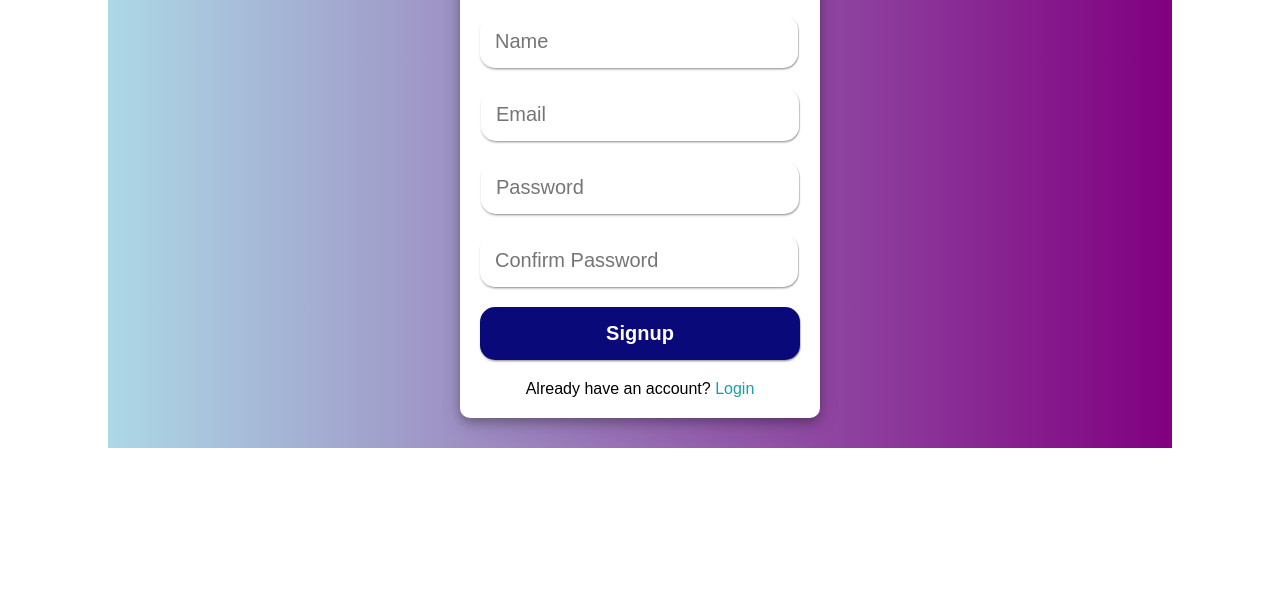
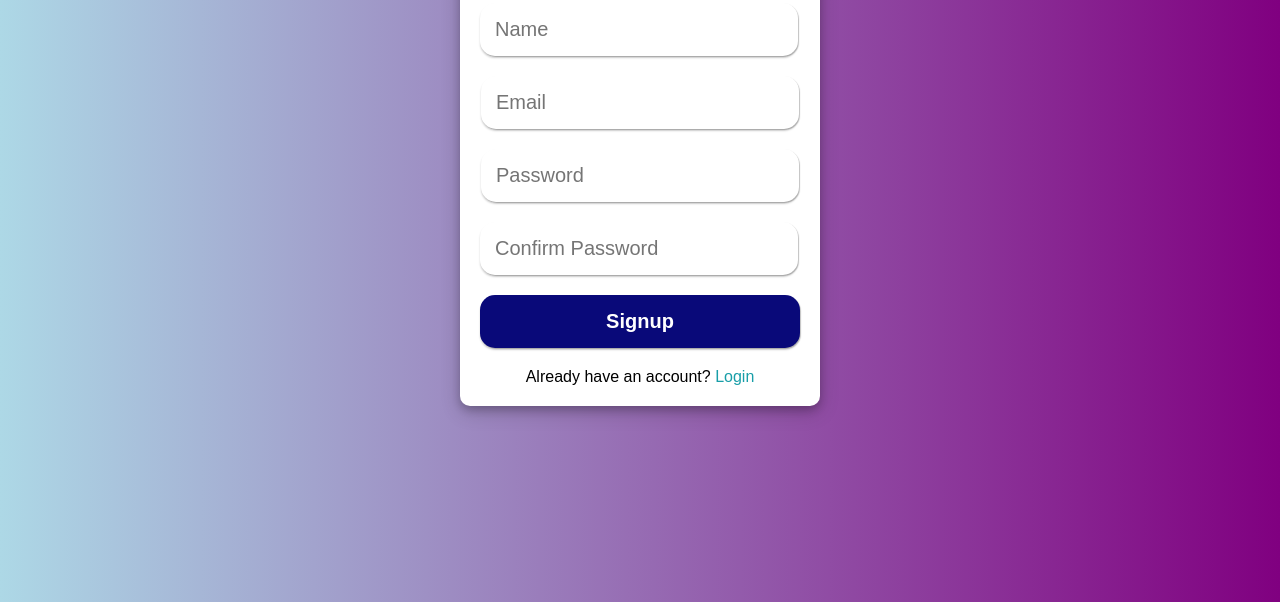
Before and after one commit to Ibad18/form_task, a plain HTML site: page index.html in a window 1280 px wide. Shown: the part 198-800 px from the top of the page. Drawn offline with Linux system fonts and the light colour scheme.

Commit message:
modified

```diff
--- a/index.html
+++ b/index.html
@@ -9,7 +9,6 @@
 </head>
 
 <body>
-    <div class="container-fluid">
     <div id="form_body">
         <div id="form">
             <h1>Signup Form</h1>
@@ -25,7 +24,6 @@
             </form>
         </div>
     </div>
-    </div>
 
 
     <script>
@@ -35,7 +33,7 @@
                 var button = document.getElementById("btn1");
                 button.click();
             }
-            else{
+            else {
                 var button = document.getElementById("btn2");
                 button.click();
 
--- a/style.css
+++ b/style.css
@@ -1,15 +1,9 @@
 * {
     font-family: Arial, Helvetica, sans-serif;
 }
-
-.container-fluid {
-    box-sizing: border-box;
-    align-items: center;
-    margin: 20px 100px 20px 100px;
-    background-color: gray;
+body{
     background-image: linear-gradient(to right, lightblue, purple);
 }
-
 #form_body {
 
     padding: 10px;
```
Lines whose indentation alone changed are shown as unchanged.
